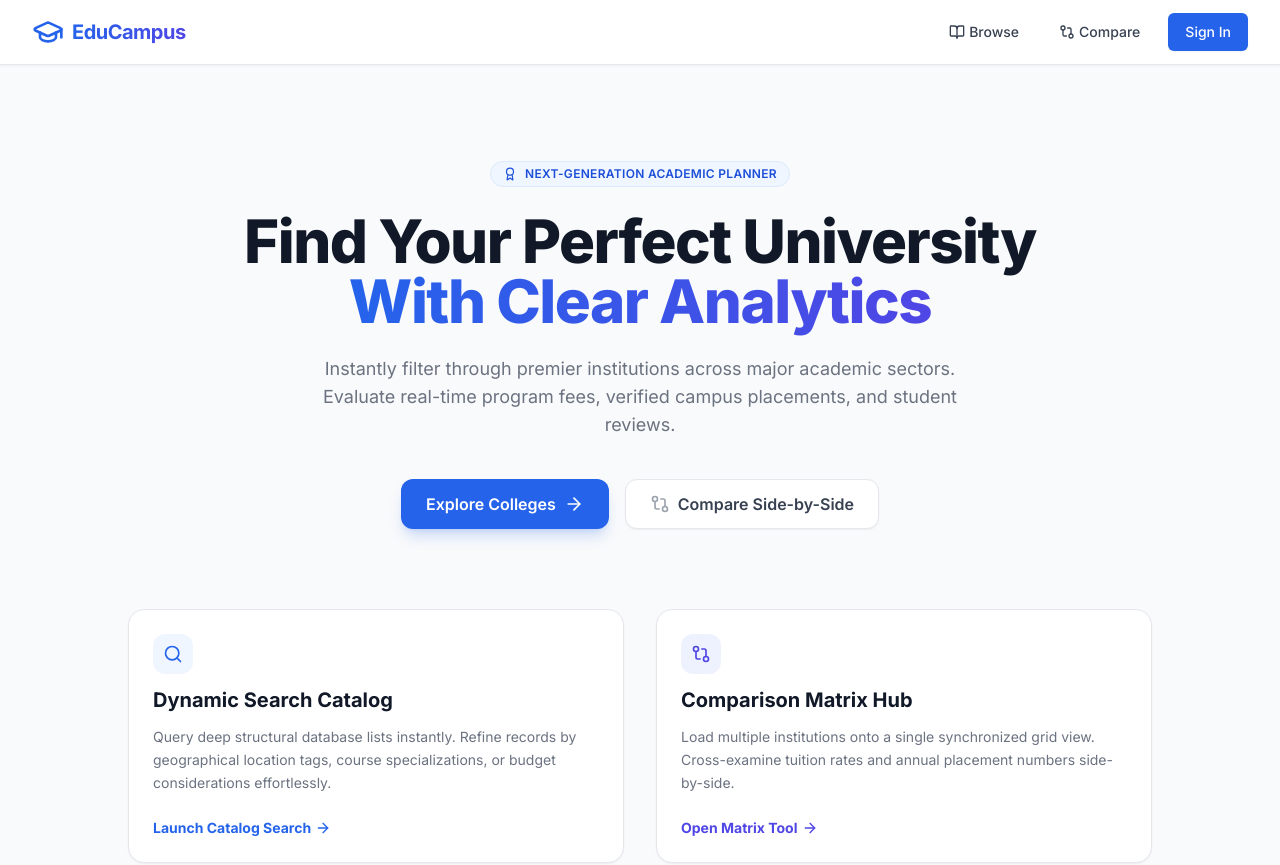
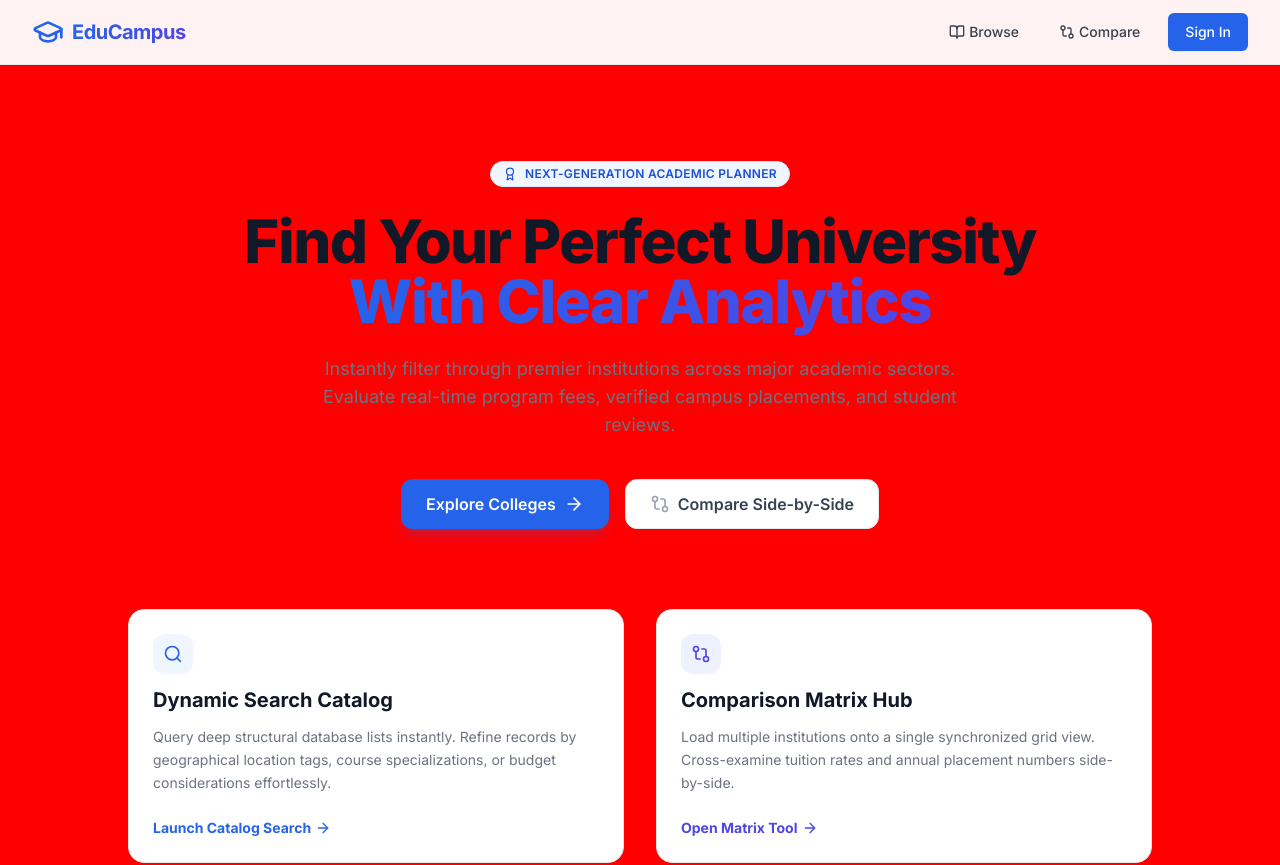
Before and after one commit to laxmanalucky090-ux/college-discovery-platform, a Next.js app: page / in a window 1280 px wide. Shown: the top 865 px of the page. Built offline with nearby package versions, Linux system fonts and the light colour scheme; no server answers.

Commit message:
test css loading

```diff
--- a/src/app/globals.css
+++ b/src/app/globals.css
@@ -2,37 +2,6 @@
 @tailwind components;
 @tailwind utilities;
 
-:root {
-  --background: #ffffff;
-  --foreground: #171717;
+body {
+  background: red !important;
 }
-
-@theme inline {
-  --color-background: var(--background);
-  --color-foreground: var(--foreground);
-  --font-sans: var(--font-geist-sans);
-  --font-mono: var(--font-geist-mono);
-}
-
-@media (prefers-color-scheme: dark) {
-  :root {
-    --background: #0a0a0a;
-    --foreground: #ededed;
-  }
-}
-
-body {
-  background: var(--background);
-  color: var(--foreground);
-  font-family: Arial, Helvetica, sans-serif;
-}
-@layer utilities {
-  .animate-fadeIn {
-    animation: fadeIn 0.4s ease-out forwards;
-  }
-}
-
-@keyframes fadeIn {
-  from { opacity: 0; transform: translateY(8px); }
-  to { opacity: 1; transform: translateY(0); }
-}
```
